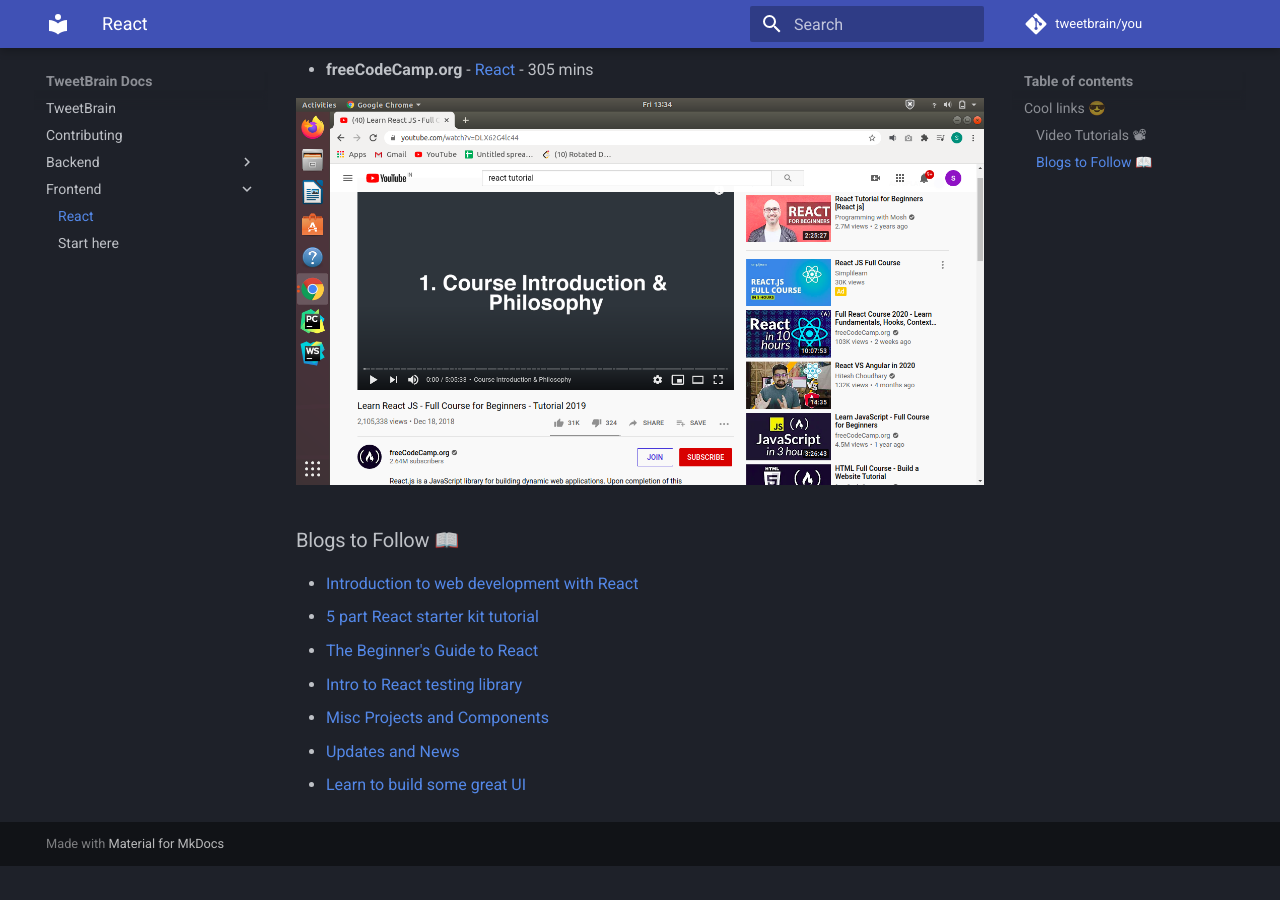
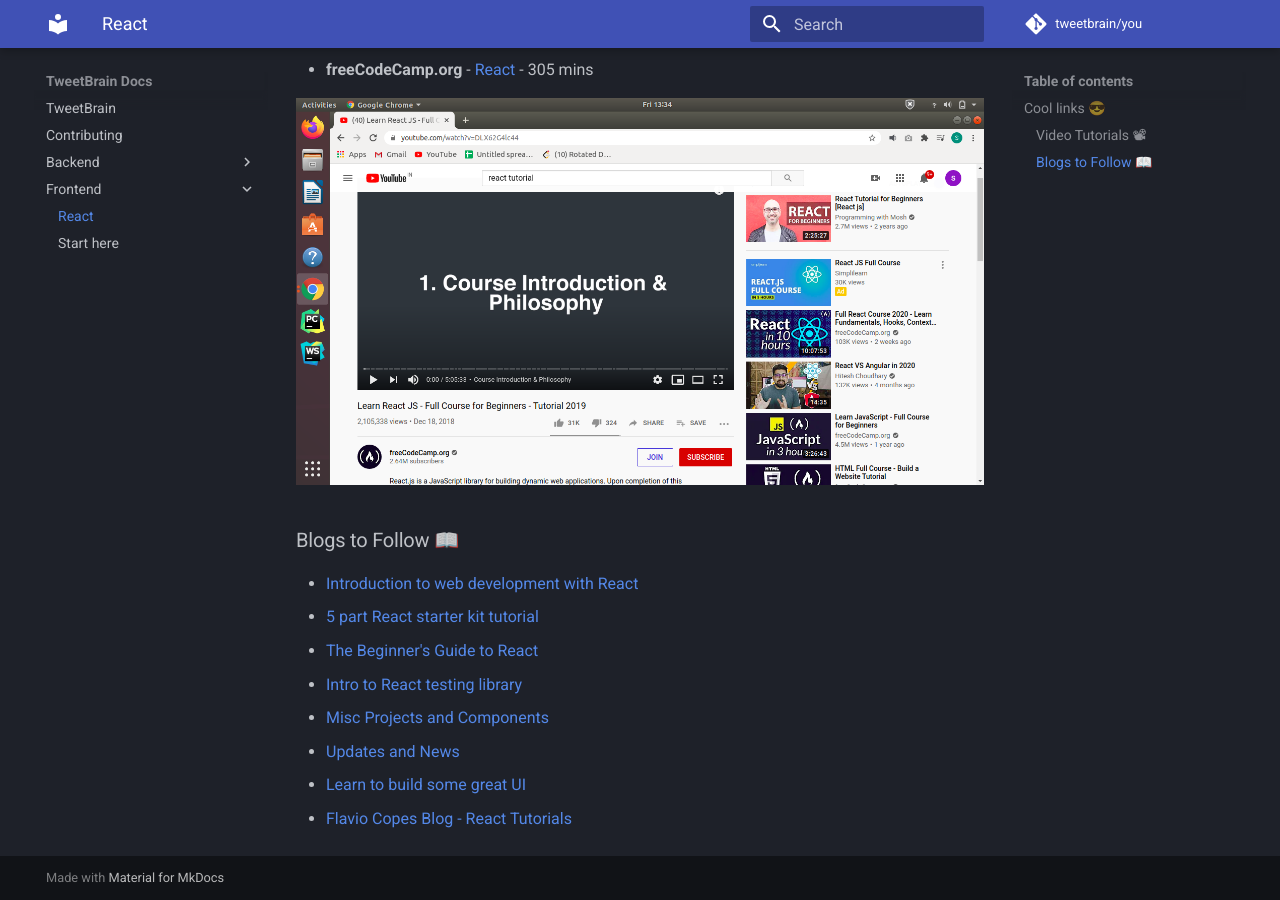
Before and after one commit to tweetbrain/you, an MkDocs documentation site: the page built from docs/frontend/react.md, in a window 1280 px wide and 900 px high, scrolled down 2386 px. Built offline with MkDocs 1.6.1 and Material for MkDocs 9.7.7, drawn with Linux system fonts in a browser that asks for light colours; comment, search, counter and statistics services are not loaded; before the commit the page ends 3252 px from its top, so only the background shows below that.

Commit message:
Adds Flavio Copes blog link

```diff
--- a/docs/frontend/react.md
+++ b/docs/frontend/react.md
@@ -44,3 +44,4 @@
 * [Misc Projects and Components](https://overreacted.io/)
 * [Updates and News](https://dev.to/)
 * [Learn to build some great UI ](https://letsbuildui.dev/)
+* [Flavio Copes Blog - React Tutorials](https://flaviocopes.com/tags/react/)
```
